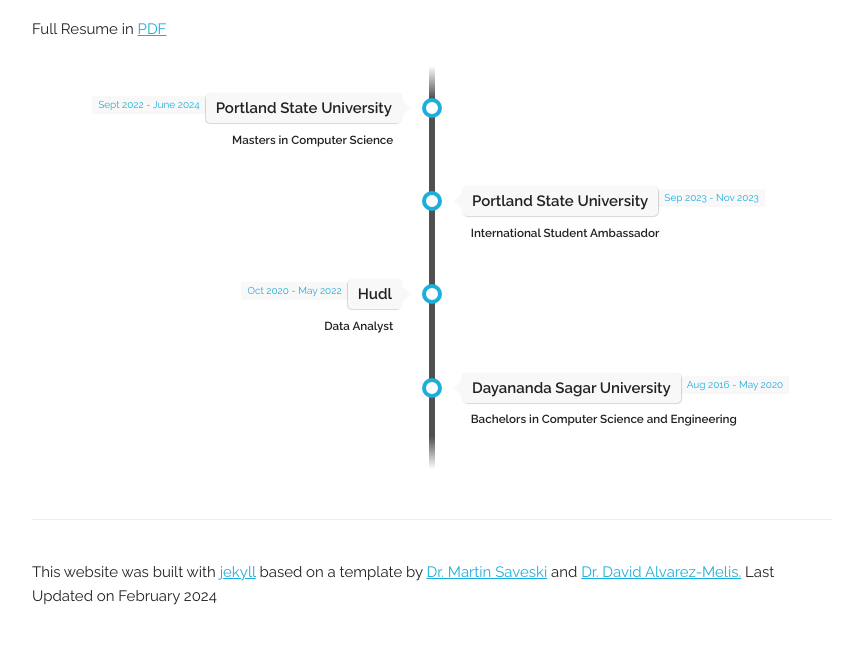
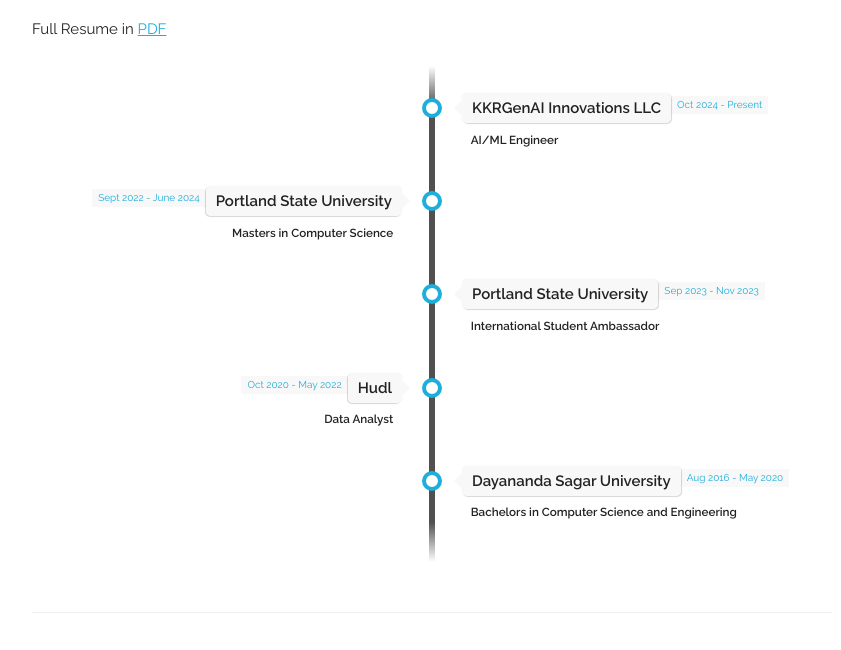
Before and after one commit to anoopreddyyeddula/anoopreddyyeddula.github.io, a plain HTML site: page _site/index.html in a window 1280 px wide. Shown: the part 2113-2763 px from the top of the page, without its empty margins (208-1049 px from the left). Drawn offline with Linux system fonts and the light colour scheme.

Commit message:
Update index.html

```diff
--- a/_site/index.html
+++ b/_site/index.html
@@ -230,6 +230,16 @@ function unhide(divID) {
   <ul class="timeline">
 
     <li>
+      <div class="direction-r">
+        <div class="flag-wrapper">
+          <span class="flag">KKRGenAI Innovations LLC</span>
+          <span class="time-wrapper"><span class="time">Oct 2024 - Present</span></span>
+        </div>
+        <div class="desc"><b>AI/ML Engineer</b></div>
+      </div>
+    </li>
+
+    <li>
       <div class="direction-l">
         <div class="flag-wrapper">
           <span class="flag">Portland State University</span>
@@ -258,8 +268,6 @@ function unhide(divID) {
         <div class="desc"><b>Data Analyst</b></div>
       </div>
     </li>
-
-
 
     <li>
       <div class="direction-r">
```
